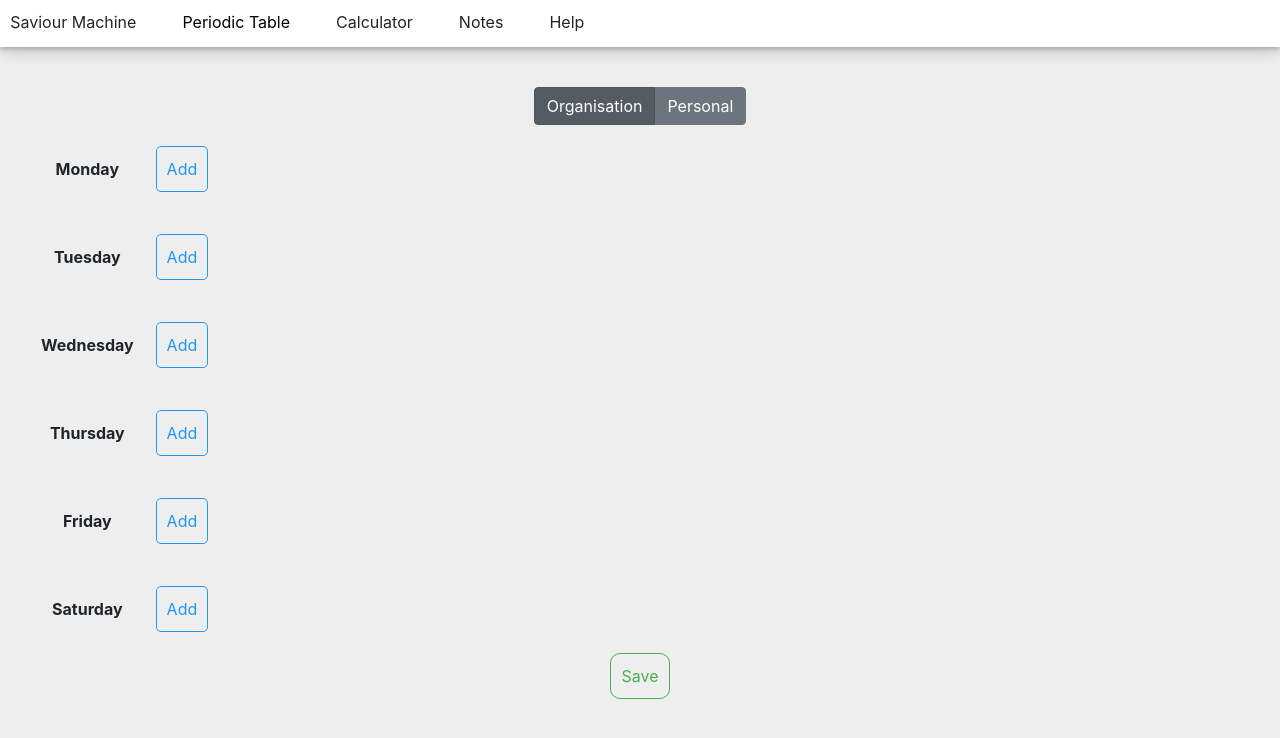
After one commit to souravtecken/wt, a PHP site: page /timetable.html in a window 1280 px wide. The commit adds this page. Shown: the top 738 px of the page. Run offline with PHP 8.4, Linux system fonts and the light colour scheme; data that the repository does not hold is empty.

Commit message:
Added timetable updation feature

```diff
--- /dev/null
+++ b/css/timetable.css
@@ -0,0 +1,58 @@
+body {
+    margin: 0;
+    padding: 0;
+    font-family: 'Gill Sans', 'Gill Sans MT', Calibri, 'Trebuchet MS', sans-serif;
+    background-color: #eeeeee !important;
+}
+
+.timetable {
+    margin:40px;
+}
+
+.cell-input {
+    border:none;
+    border-radius:0.4em;
+    width:150px;
+    padding:6px;
+    outline:none;
+    margin:5px;
+}
+
+.add {
+    margin:20px;
+    font-size: 1rem;
+    outline:none;
+    padding:10px;
+    background-color:transparent;
+    border: 1px solid #2196f3;
+    border-radius:5px;
+    color:#2196f3;
+    cursor:pointer;
+    transition: background-color 0.1s ease-in-out;
+}
+
+.add:hover {
+    border:1px solid transparent;
+    background-color:#2196f3;
+    color:white;
+}
+table {
+    max-width:100%;
+    overflow-x: scroll;
+}
+#personal-timetable {
+    display:none;
+}
+.save {
+    border:1px solid #4caf50;
+    padding: 10px;
+    border-radius:10px;
+    color:#4caf50;
+    background-color: transparent;
+    transition: background-color 0.1s ease-in-out;
+}
+.save:hover {
+    border:1px solid transparent;
+    background-color:#4caf50;
+    color:white;
+}
--- a/home.html
+++ b/home.html
@@ -16,6 +16,7 @@
         <ul>
             <li class="nav-option nav-header"><a>Saviour Machine</a></li>
             <li class="nav-option nav-tab"><a href="./periodicTable/periodictable.html">Periodic Table</a></li>
+            <li class="nav-option nav-tab"><a href="./timetable.html">Timetable</a></li>
             <li class="nav-option nav-tab"><a>Calculator</a></li>
             <li class="nav-option nav-tab"><a>Notes</a></li>
             <li class="nav-option nav-tab"><a>Help</a></li>
--- /dev/null
+++ b/timetable.html
@@ -0,0 +1,119 @@
+<!DOCTYPE html>
+<html>
+
+<head>
+    <title>Timetable</title>
+    <link rel="stylesheet" type="text/css" href="./css/navbar.css">
+    <link rel="stylesheet" type="text/css" href="./css/timetable.css">
+    <link rel="stylesheet" type="text/css" href="./bootstrap-min.css">
+    <script src="jquery.js"></script>
+    <script src="./bootstrap-min.js"></script>
+</head>
+
+<body>
+    <nav class="nav-bar">
+        <ul>
+            <li class="nav-option nav-header"><a>Saviour Machine</a></li>
+            <li class="nav-option nav-tab"><a href="./periodicTable/periodictable.html">Periodic Table</a></li>
+            <li class="nav-option nav-tab"><a>Calculator</a></li>
+            <li class="nav-option nav-tab"><a>Notes</a></li>
+            <li class="nav-option nav-tab"><a>Help</a></li>
+        </ul>
+    </nav>
+    <div class="timetable text-center">
+        <div id="timetable-nav" class="btn-group" role="group">
+            <button id="organisation-timetable-tab" type="button" class="btn btn-secondary active timetable-toggle">Organisation</button>
+            <button id="personal-timetable-tab" type="button" class="btn btn-secondary timetable-toggle">Personal</button>
+        </div>
+        <table id="organisation-timetable">
+            <tr class="monday">
+                <th>Monday</th>
+                <!-- <td>
+                    <input class="cell-input" type="text" value="" placeholder="Title"/>
+                    <br>
+                    <input class="cell-input" type="text" value="" placeholder="Time"/>
+                </td>                 -->
+                <td class="add-session">
+                    <button onclick="addSession(this)" class="add">Add</span>
+                </td>
+            </tr>
+            <tr class="tuesday">
+                <th>Tuesday</th>
+                <td class="add-session">
+                    <button onclick="addSession(this)" class="add">Add</span>
+                </td>
+            </tr>
+            <tr class="wednesday">
+                <th>Wednesday</th>
+                <td class="add-session">
+                    <button onclick="addSession(this)" class="add">Add</span>
+                </td>
+            </tr>
+            <tr class="thursday">
+                <th>Thursday</th>
+                <td class="add-session">
+                    <button onclick="addSession(this)" class="add">Add</span>
+                </td>
+            </tr>
+            <tr class="friday">
+                <th>Friday</th>
+                <td class="add-session">
+                    <button onclick="addSession(this)" class="add">Add</span>
+                </td>
+            </tr>
+            <tr class="saturday">
+                <th>Saturday</th>
+                <td class="add-session">
+                    <button onclick="addSession(this)" class="add">Add</span>
+                </td>
+            </tr>
+        </table>
+        <table id="personal-timetable">
+            <tr class="monday">
+                <th>Monday</th>
+                <td class="add-session">
+                    <button onclick="addSession(this)" class="add">Add</span>
+                </td>
+            </tr>
+            <tr class="tuesday">
+                <th>Tuesday</th>
+                <td class="add-session">
+                    <button onclick="addSession(this)" class="add">Add</span>
+                </td>
+            </tr>
+            <tr class="wednesday">
+                <th>Wednesday</th>
+                <td class="add-session">
+                    <button onclick="addSession(this)" class="add">Add</span>
+                </td>
+            </tr>
+            <tr class="thursday">
+                <th>Thursday</th>
+                <td class="add-session">
+                    <button onclick="addSession(this)" class="add">Add</span>
+                </td>
+            </tr>
+            <tr class="friday">
+                <th>Friday</th>
+                <td class="add-session">
+                    <button onclick="addSession(this)" class="add">Add</span>
+                </td>
+            </tr>
+            <tr class="saturday">
+                <th>Saturday</th>
+                <td class="add-session">
+                    <button onclick="addSession(this)" class="add">Add</span>
+                </td>
+            </tr>
+            <tr class="sunday">
+                <th>Sunday</th>
+                <td class="add-session">
+                    <button onclick="addSession(this)" class="add">Add</span>
+                </td>
+            </tr>
+        </table>
+        <button onclick="saveTimetable();" class="save">Save</button>
+    </div>
+    <script src="./timetable.js"></script>
+</body>
+</html>
--- /dev/null
+++ b/timetable.js
@@ -0,0 +1,111 @@
+function createSessionColumn(){
+    const td = document.createElement("td");
+    td.setAttribute("class", "session-column");
+    const input1 = document.createElement("input");
+    input1.placeholder = "Title";
+    input1.setAttribute("class", "cell-input");
+    input1.type = "text";
+    const input2 = document.createElement("input");
+    input2.placeholder = "Time";
+    input2.setAttribute("class", "cell-input");
+    input2.type = "text";
+    td.appendChild(input1);
+    td.appendChild(document.createElement("br"));
+    td.appendChild(input2);
+    return td;
+}
+
+function addSession(clickedElement){
+    const lastCol = clickedElement.parentNode;
+    const row = lastCol.parentNode;
+    row.insertBefore(createSessionColumn(), lastCol);
+}
+
+function initTimeTable(){
+    const username = localStorage.getItem("user");
+    fetch(`timetable.php/?user=${username}`)
+        .then(response => {
+            return response.json();
+        })
+        .then(response => {
+            const timetable = JSON.parse(response);
+            console.log(timetable);
+            for(const tableId of Object.keys(timetable)){
+                const table = document.getElementById(tableId);
+                for(const day of Object.keys(timetable[tableId])){
+                    const dayRow = timetable[tableId][day];
+                    const tableRow = table.getElementsByClassName(day)[0];
+                    const lastCol = tableRow.getElementsByClassName("add-session")[0];
+                    for(const sessionObj of dayRow){
+                        const newColumn =  createSessionColumn();
+                        const inputElements = newColumn.getElementsByTagName("input");
+                        inputElements[0].value = sessionObj["title"];
+                        inputElements[1].value = sessionObj["time"];
+                        tableRow.insertBefore(newColumn, lastCol);
+                    }
+                }
+            }
+        })
+}
+
+function getTimetableFromPage(tableId){
+    const table = document.getElementById(tableId);
+    const timetableObject = {};
+    const tableRows = table.getElementsByTagName("tr");
+    for(const tableRow of tableRows){
+        const sessionList = []
+        const tableColumns = tableRow.getElementsByClassName("session-column");
+        for(const tableColumn of tableColumns){
+            const sessionObj = {};
+            const inputElements = tableColumn.getElementsByTagName("input");
+            sessionObj["title"] = inputElements[0].value;
+            sessionObj["time"] = inputElements[1].value;
+            if(sessionObj["title"])
+                sessionList.push(sessionObj);
+        }
+        timetableObject[tableRow.getAttribute("class")] = sessionList;
+    }
+    return timetableObject;
+}
+
+function saveTimetable(){
+    const tables = document.getElementsByTagName("table");
+    const timetableObject = {};
+    for(const table of tables)
+        timetableObject[table.getAttribute("id")] = getTimetableFromPage(table.getAttribute("id"));
+    fetch("timetable.php", {
+        method: "POST",
+        body:JSON.stringify({
+            "username":localStorage.getItem("user"),
+            "timetable":JSON.stringify(timetableObject)
+        })
+    })
+    .then(response => response.json())
+    .then(response => {
+        console.log(response);
+    });
+
+}
+
+$(document).ready(() => {
+    $('.timetable-toggle').click((event) => {
+        const organisationTimetable = $('#organisation-timetable');
+        const personalTimetable = $('#personal-timetable');
+        const clickedId = event.target.id;
+        if(clickedId === 'personal-timetable-tab'){
+            $('#organisation-timetable-tab').removeClass('active');
+            personalTimetable.show();
+            organisationTimetable.hide();
+        }
+        else{
+            $('#personal-timetable-tab').removeClass('active');
+            personalTimetable.hide();
+            organisationTimetable.show();
+        }
+        event.target.classList.add('active');
+    })
+    // Enable bootstrap accordions
+    $('.collapse').collapse();
+})
+
+initTimeTable();
```
Also changed, not shown: login.php (+8 -2 lines), timetable.php (added, +33 -0 lines).
